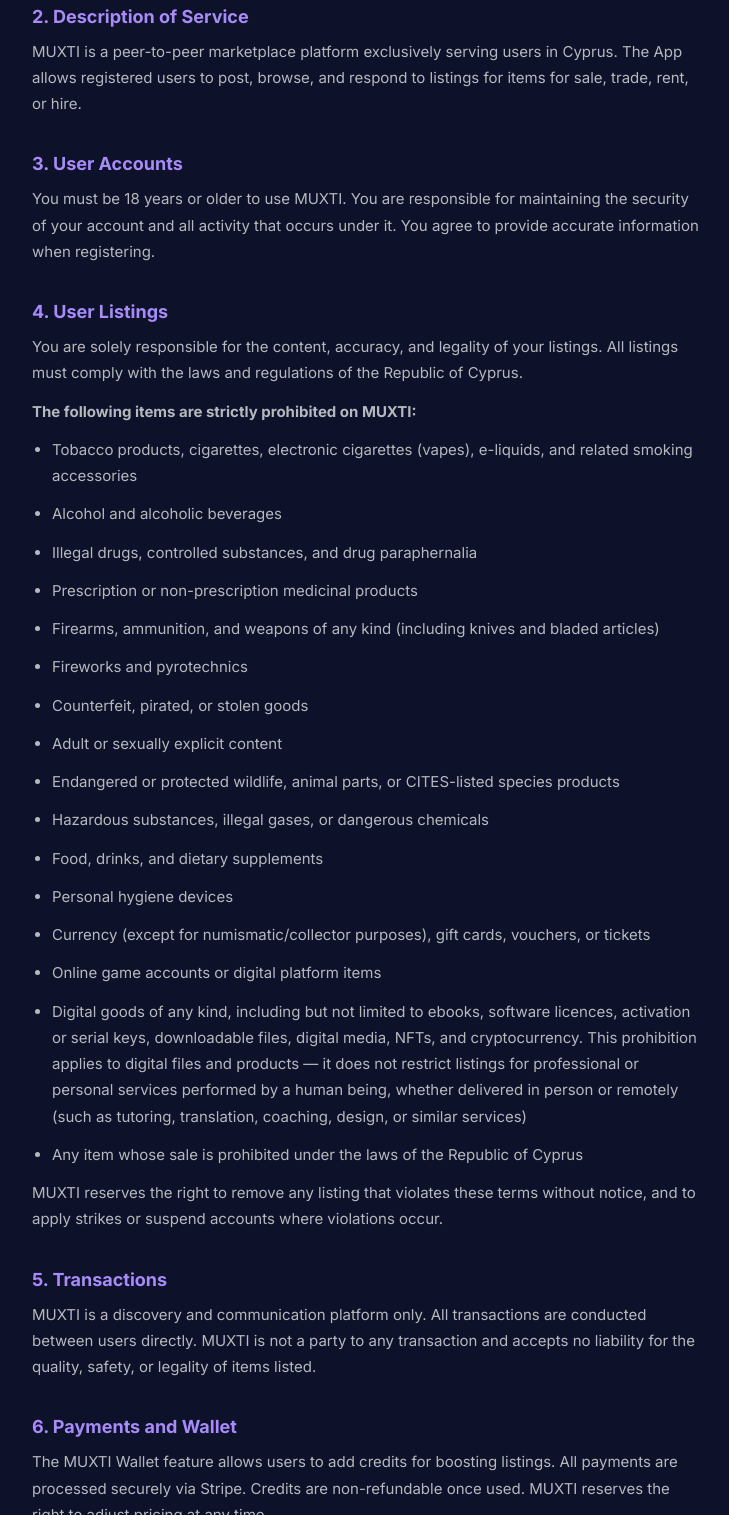
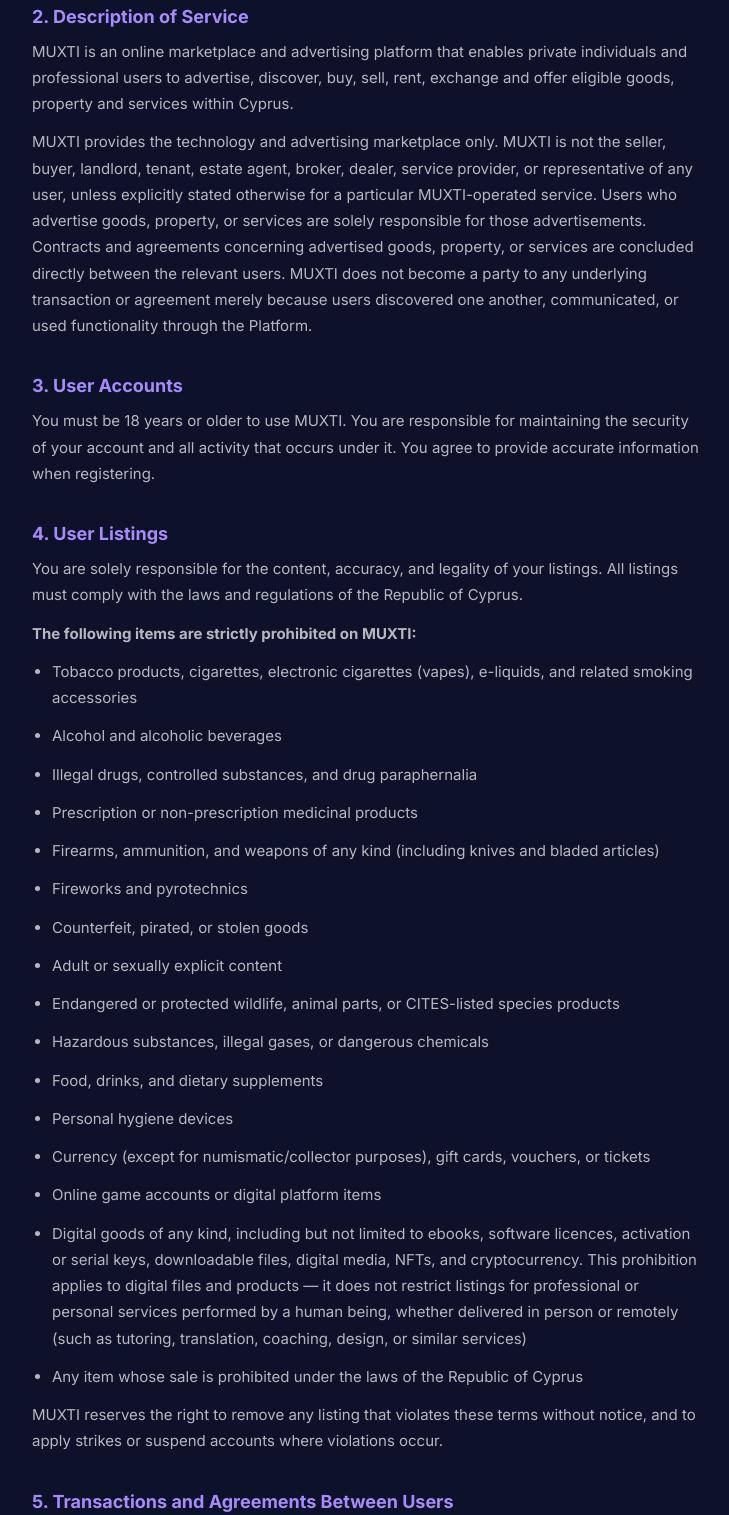
Before and after one commit to GarbisT/muxti-landing, a plain HTML site: page terms.html in a window 1280 px wide. Shown: the part 560-2075 px from the top of the page, without its empty margins (272-1001 px from the left). Drawn offline with Linux system fonts and the light colour scheme.

Commit message:
legal: update terms for property/services expansion — platform role, marketplace definition, Section 5

```diff
--- a/terms.html
+++ b/terms.html
@@ -63,7 +63,8 @@
     <p>By downloading, accessing, or using the MUXTI application ("App"), you agree to be bound by these Terms of Service. If you do not agree, do not use the App.</p>
 
     <h2>2. Description of Service</h2>
-    <p>MUXTI is a peer-to-peer marketplace platform exclusively serving users in Cyprus. The App allows registered users to post, browse, and respond to listings for items for sale, trade, rent, or hire.</p>
+    <p>MUXTI is an online marketplace and advertising platform that enables private individuals and professional users to advertise, discover, buy, sell, rent, exchange and offer eligible goods, property and services within Cyprus.</p>
+    <p>MUXTI provides the technology and advertising marketplace only. MUXTI is not the seller, buyer, landlord, tenant, estate agent, broker, dealer, service provider, or representative of any user, unless explicitly stated otherwise for a particular MUXTI-operated service. Users who advertise goods, property, or services are solely responsible for those advertisements. Contracts and agreements concerning advertised goods, property, or services are concluded directly between the relevant users. MUXTI does not become a party to any underlying transaction or agreement merely because users discovered one another, communicated, or used functionality through the Platform.</p>
 
     <h2>3. User Accounts</h2>
     <p>You must be 18 years or older to use MUXTI. You are responsible for maintaining the security of your account and all activity that occurs under it. You agree to provide accurate information when registering.</p>
@@ -91,8 +92,8 @@
     </ul>
     <p>MUXTI reserves the right to remove any listing that violates these terms without notice, and to apply strikes or suspend accounts where violations occur.</p>
 
-    <h2>5. Transactions</h2>
-    <p>MUXTI is a discovery and communication platform only. All transactions are conducted between users directly. MUXTI is not a party to any transaction and accepts no liability for the quality, safety, or legality of items listed.</p>
+    <h2>5. Transactions and Agreements Between Users</h2>
+    <p>MUXTI is an advertising venue only. All transactions, rentals, service engagements, and other agreements are conducted directly between the relevant users. MUXTI is not a party to any such transaction or agreement and accepts no liability for the quality, safety, legality, condition, or suitability of goods, property, or services listed.</p>
 
     <h2>6. Payments and Wallet</h2>
     <p>The MUXTI Wallet feature allows users to add credits for boosting listings. All payments are processed securely via Stripe. Credits are non-refundable once used. MUXTI reserves the right to adjust pricing at any time.</p>
```
